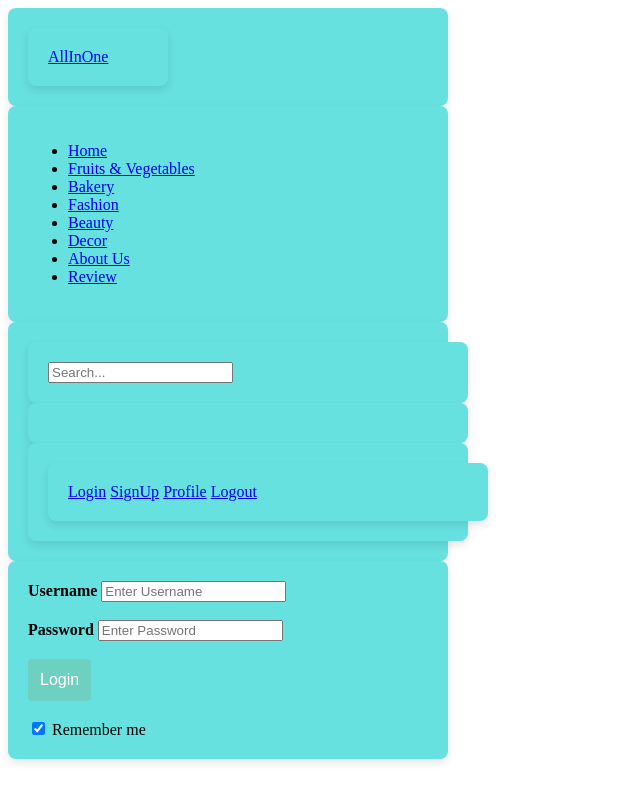
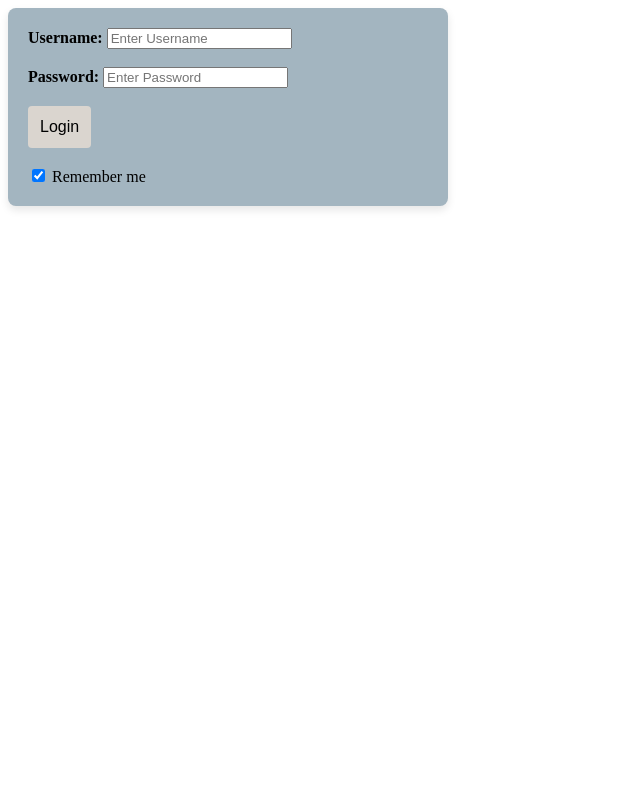
Before and after one commit to VishvaBalar29/shoppingMall, a plain HTML site: page login.html in a window 1280 px wide. Shown: the whole page, without its empty margins (0-640 px from the left). Drawn offline with Linux system fonts and the light colour scheme.

Commit message:
home page

```diff
--- a/login.html
+++ b/login.html
@@ -6,7 +6,7 @@
     <title>Document</title>
     <style>
         div{
-            background-color: #67e0e0;
+            background-color: #a3b5c0;
             padding: 20px;
             border-radius: 8px;
             box-shadow: 0 4px 8px rgba(0, 0, 0, 0.1);
@@ -16,8 +16,8 @@
         }
         button{
             padding: 12px;
-            background-color: #6ed0c0;
-            color: white;
+            background-color:#dad5cf ;
+            color: black;
             border: none;
             border-radius: 4px;
             font-size: 16px;
@@ -27,63 +27,19 @@
 </head>
 <body>
 
-  <section class="navbar">
-    <nav>
-        <div style=" display: flex;align-items: center;">
-            <a href="index.html">
-                <div id="logo">AllInOne</div>
-            </a>
-        </div>
-
-        <div>
-            <ul>
-                <li><a href="index.html">Home</a></li>
-                <li><a href="products.html?category=1">Fruits & Vegetables</a></li>
-                <li><a href="products.html?category=2">Bakery</a></li>
-                <li><a href="products.html?category=3">Fashion</a></li>
-                <li><a href="products.html?category=4">Beauty</a></li>
-                <li><a href="products.html?category=5">Decor</a></li>
-                <li><a href="about.html">About Us</a></li>
-                <li><a href="about.html">Review</a></li>
-            </ul>
-        </div>
-
-
-        <div class="right-sec">
-            <div>
-                <input type="text" placeholder="Search...">
-            </div>
-            <div>
-                <a href="cart.html" id="cart-icon"><i class="fa-solid fa-cart-shopping"></i><a>
-            </div>
-
-            <div id="iconDropdown">
-                <i class="fas fa-user"> </i>
-
-                <div id="iconDropdownContent">
-                    <a href="login.html">Login</a>
-                    <a href="signup.html">SignUp</a>
-                    <a href="profile.html">Profile</a>
-                    <a href="logout.html">Logout</a>
-
-                </div>
-            </div>
-
-        </div>
-    </nav>
-</section>
     <form >
         <div class="div">
-          <label for="uname"><b>Username</b></label>
+          <label for="uname"><b>Username:</b></label>
           <input type="text" placeholder="Enter Username" name="uname" required><br><br>
 
-          <label for="psw"><b>Password</b></label>
+          <label for="psw"><b>Password:</b></label>
           <input type="password" placeholder="Enter Password" name="psw" required><br><br>
 
-          <button type="submit">Login</button><br><br>
+          <button type="submit" class="button" onclick="checkValidation(event)" >Login</button><br><br>
           <label>
             <input type="checkbox" checked="checked" name="remember"> Remember me
           </label>
+
         </div>
       </form>
 </body>
```
Also changed, not shown: home.html (added, +84 -0 lines).
